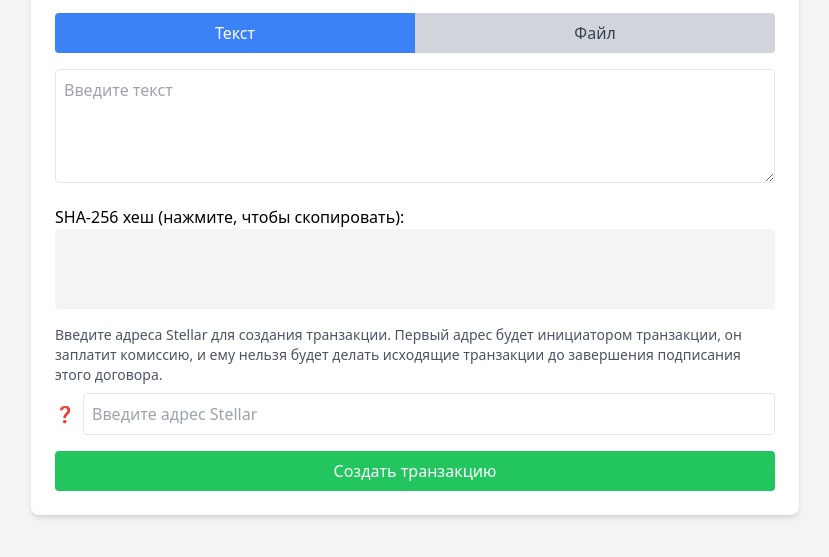
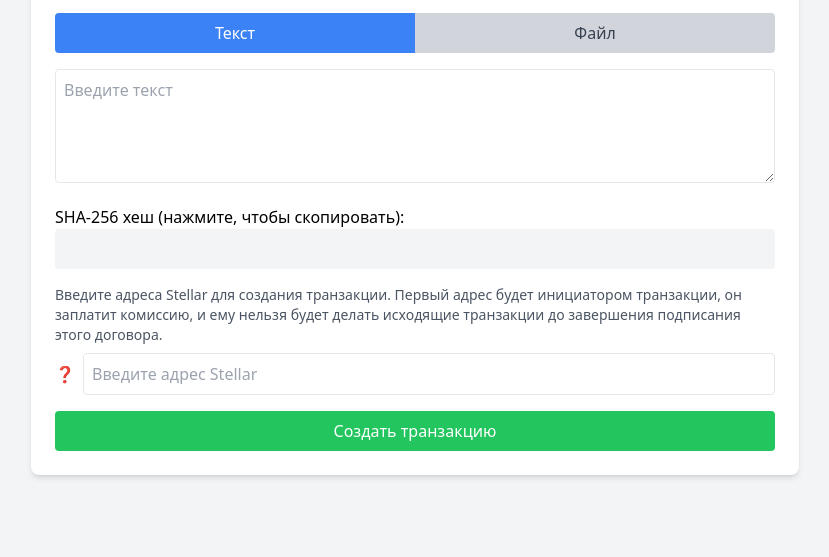
Before and after one commit to AduchiMergen/mtl-notar, a plain HTML site: page index.html in a window 1280 px wide. Shown: the part 159-716 px from the top of the page, without its empty margins (225-1054 px from the left). Drawn offline with nearby package versions, Linux system fonts and the light colour scheme.

Commit message:
fix hashResult height

```diff
--- a/index.html
+++ b/index.html
@@ -36,7 +36,7 @@
 
         <div id="hashOutput" class="mb-4">
             <p>SHA-256 хеш (нажмите, чтобы скопировать):</p>
-            <p id="hashResult" class="font-mono bg-gray-100 p-2 rounded break-all cursor-pointer hover:bg-gray-200 h-20 overflow-auto"></p>
+            <p id="hashResult" class="font-mono bg-gray-100 p-2 rounded break-all cursor-pointer hover:bg-gray-200 h-10 overflow-auto"></p>
         </div>
 
         <div id="stellarAddresses" class="mb-4 hidden">
```
